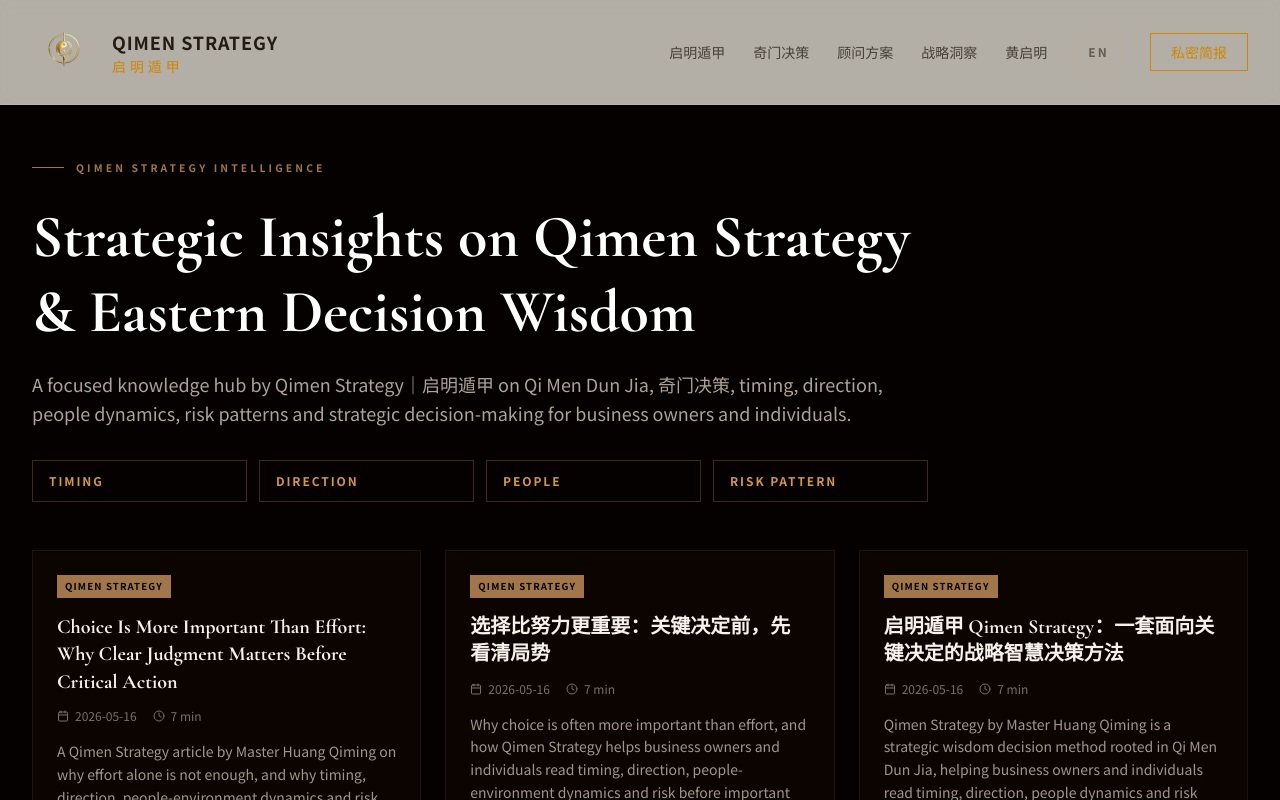
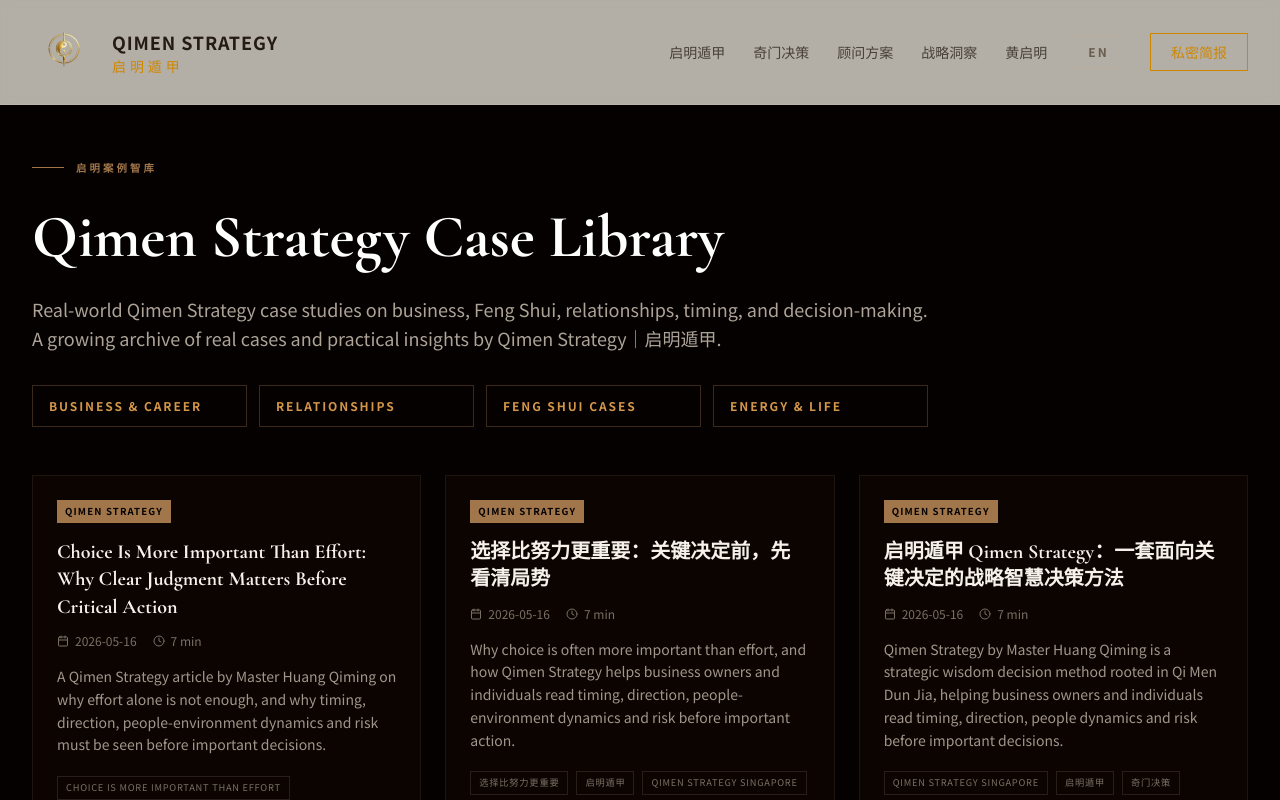
Before and after one commit to BODHIWONG/qmfeng-website, a Next.js app: page /insights in a window 1280 px wide. Shown: the top 800 px of the page. Built offline with nearby package versions, Linux system fonts and the light colour scheme.

Commit message:
Update Insights page to Qimen Strategy Case Library branding

```diff
--- a/app/insights/page.tsx
+++ b/app/insights/page.tsx
@@ -31,23 +31,23 @@ function InsightsContent() {
           <div className="mb-6 flex items-center gap-3">
             <div className="h-px w-8 bg-[oklch(0.60_0.08_65)]" />
             <span className="text-[0.65rem] font-semibold uppercase tracking-[0.3em] text-[oklch(0.60_0.08_65)]">
-              Qimen Strategy Intelligence
+              启明案例智库
             </span>
           </div>
 
           <h1 className="mb-5 text-4xl font-bold leading-tight md:text-6xl">
-            Strategic Insights on Qimen Strategy & Eastern Decision Wisdom
+            Qimen Strategy Case Library
           </h1>
 
           <p className="text-base leading-relaxed text-[oklch(0.72_0.02_70)] md:text-lg">
-            A focused knowledge hub by Qimen Strategy｜启明遁甲 on Qi Men Dun Jia, 奇门决策, timing, direction, people dynamics, risk patterns and strategic decision-making for business owners and individuals.
+            Real-world Qimen Strategy case studies on business, Feng Shui, relationships, timing, and decision-making. A growing archive of real cases and practical insights by Qimen Strategy｜启明遁甲.
           </p>
 
           <div className="mt-8 grid gap-3 text-xs font-bold uppercase tracking-[0.16em] text-[oklch(0.72_0.12_70)] sm:grid-cols-4">
-            <div className="border border-[oklch(0.60_0.08_65/0.35)] px-4 py-3">Timing</div>
-            <div className="border border-[oklch(0.60_0.08_65/0.35)] px-4 py-3">Direction</div>
-            <div className="border border-[oklch(0.60_0.08_65/0.35)] px-4 py-3">People</div>
-            <div className="border border-[oklch(0.60_0.08_65/0.35)] px-4 py-3">Risk Pattern</div>
+            <div className="border border-[oklch(0.60_0.08_65/0.35)] px-4 py-3">Business & Career</div>
+            <div className="border border-[oklch(0.60_0.08_65/0.35)] px-4 py-3">Relationships</div>
+            <div className="border border-[oklch(0.60_0.08_65/0.35)] px-4 py-3">Feng Shui Cases</div>
+            <div className="border border-[oklch(0.60_0.08_65/0.35)] px-4 py-3">Energy & Life</div>
           </div>
         </div>
 
@@ -88,7 +88,7 @@ function InsightsContent() {
                 href={`/insights/${post.slug}`}
                 className="inline-flex items-center gap-2 text-xs font-bold uppercase tracking-[0.12em] text-[oklch(0.60_0.08_65)] transition-all hover:gap-3"
               >
-                Read Strategic Insight <ArrowRight size={12} />
+                Read Case Study <ArrowRight size={12} />
               </Link>
             </article>
           ))}
```
